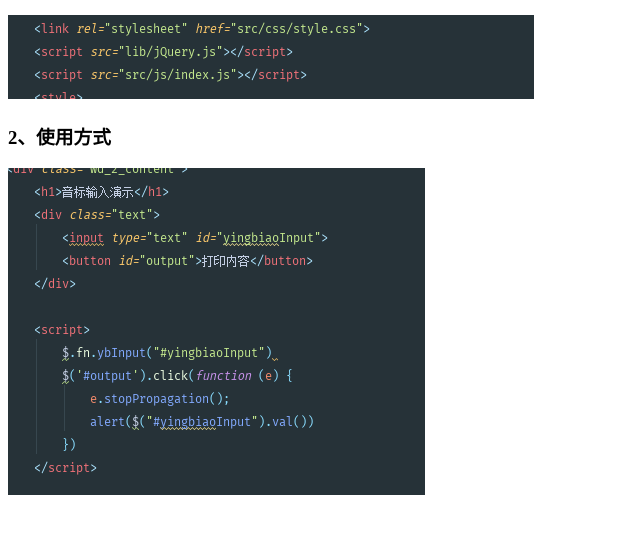
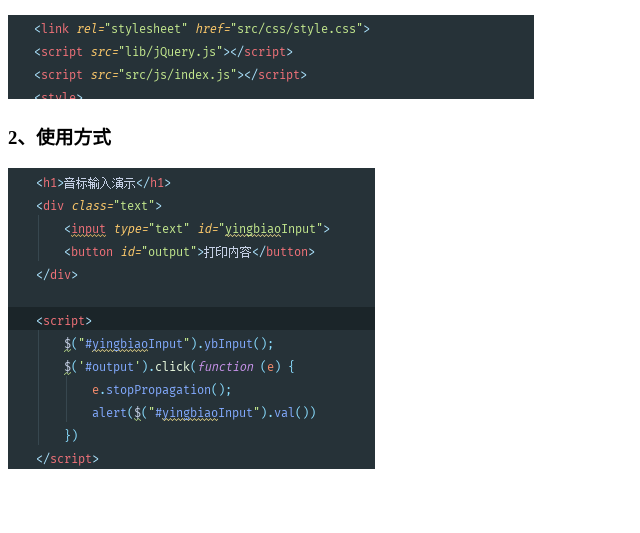
Before and after one commit to tw949561391/yinbiao-input, a website with bundled scripts: page index.html in a window 1280 px wide. Shown: the part 233-766 px from the top of the page, without its empty margins (0-640 px from the left). Built offline with nearby package versions, Linux system fonts and the light colour scheme.

Commit message:
pages-修改

```diff
--- a/index.html
+++ b/index.html
@@ -19,7 +19,7 @@
     </div>
 
     <script>
-        $.fn.ybInput("#yingbiaoInput")
+        $("#yingbiaoInput").ybInput();
         $('#output').click(function (e) {
             e.stopPropagation();
             alert($("#yingbiaoInput").val())
@@ -31,7 +31,7 @@
     <img src="img/import.png" height="84" width="526"/>
 
     <h3>2、使用方式</h3>
-    <img src="img/input-demo.png" height="327" width="417"/><img>
+    <img src="img/demo.png" height="301" width="367"/>
 </div>
 </body>
 </html>
--- a/src/js/index.js
+++ b/src/js/index.js
@@ -218,8 +218,8 @@
         };
     };
 
-    $.fn.ybInput = function (selector) {
-        var inputDom = $(selector);
+    $.fn.ybInput = function () {
+        var inputDom =this;
         var isFocus = false;
         var pY = inputDom.position().top + inputDom.outerHeight();
         var pX = inputDom.position().left;
```
Also changed, not shown: img/demo.png (added), img/input-demo.png (deleted).
